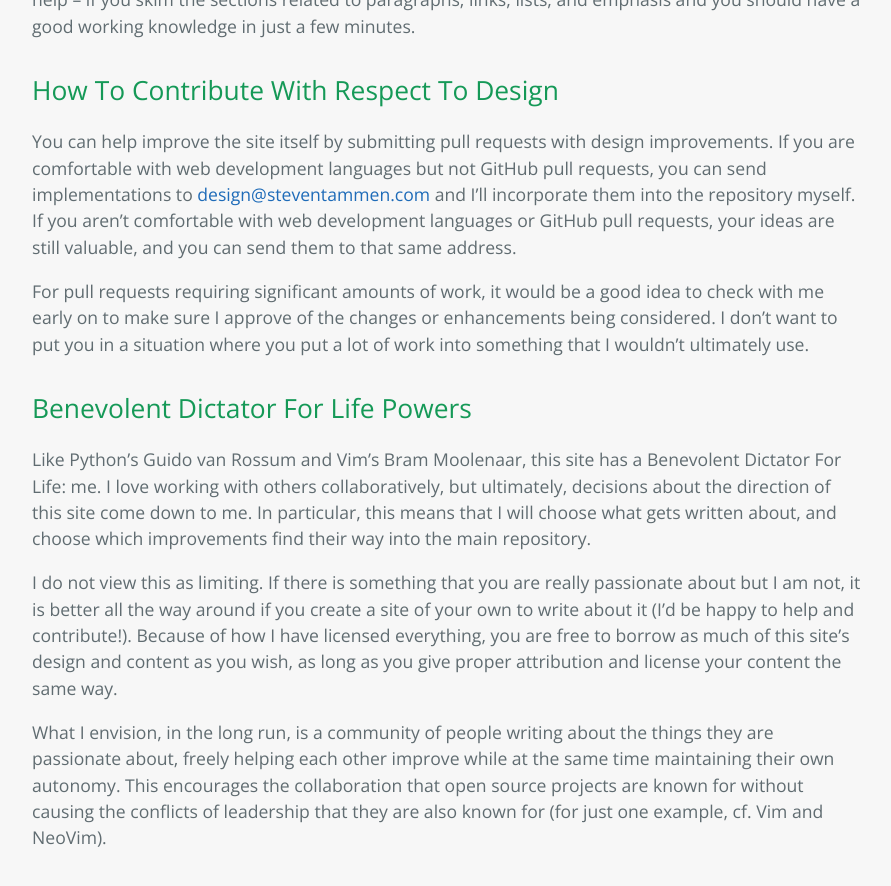
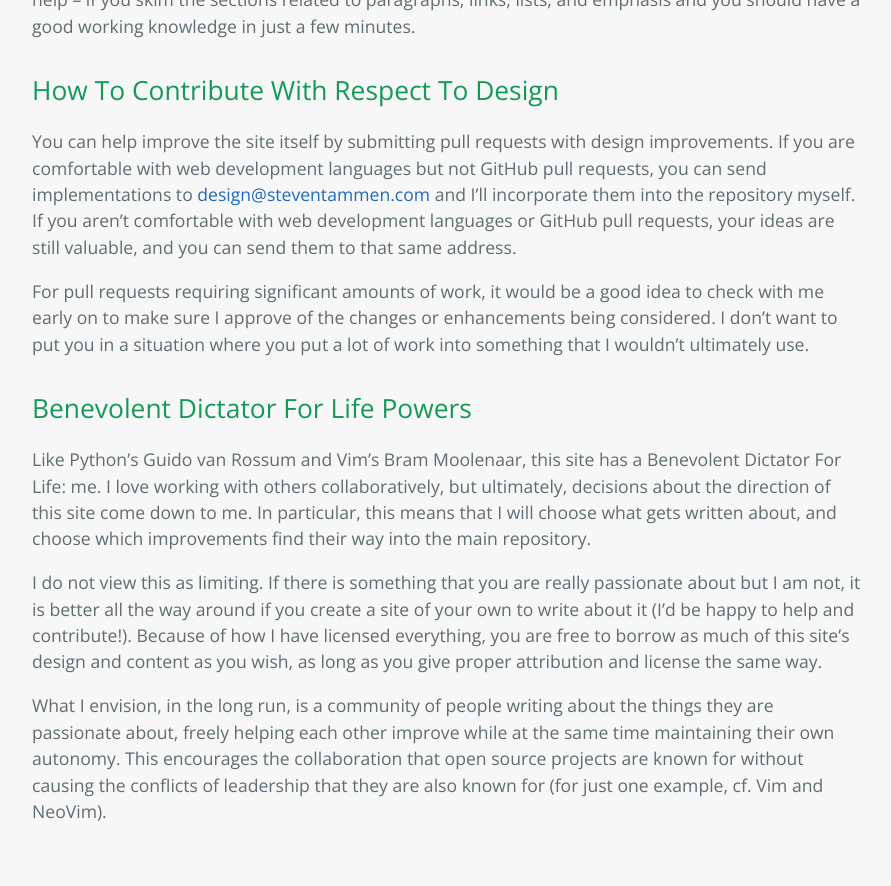
Before and after one commit to StevenTammen/StevenTammen.github.io, a Jekyll site: the page built from pages/contribute.md, in a window 1280 px wide and 900 px high, scrolled down 2014 px. Shown: the top 886 px of the window, without its empty margins (192-1083 px from the left). Built offline with Jekyll 4.4.1, drawn with Linux system fonts in a browser that asks for light colours; some of the changed lines change nothing that is shown; some of the changed text lies outside the part shown.

Commit message:
Update contribute.md

```diff
--- a/pages/contribute.md
+++ b/pages/contribute.md
@@ -1,10 +1,10 @@
 ---
-permalink: /contribute/
+permalink: /contribution-guidelines/
 layout: layout
-title: Contribute
+title: Contribution Guidelines
 ---
 
-<h1 class="center"> Contribute To The Site</h1>
+<h1 class="center"> Contribution Guidelines</h1>
 
 ## Planned Contributions: Waffle.io
 
@@ -60,6 +60,6 @@
 
 Like Python's Guido van Rossum and Vim's Bram Moolenaar, this site has a Benevolent Dictator For Life: me. I love working with others collaboratively, but ultimately, decisions about the direction of this site come down to me. In particular, this means that I will choose what gets written about, and choose which improvements find their way into the main repository.
 
-I do not view this as limiting. If there is something that you are really passionate about but I am not, it is better all the way around if you create a site of your own to write about it (I'd be happy to help and contribute!). Because of how I have licensed everything, you are free to borrow as much of this site's design and content as you wish, as long as you give proper attribution and license your content the same way.
+I do not view this as limiting. If there is something that you are really passionate about but I am not, it is better all the way around if you create a site of your own to write about it (I'd be happy to help and contribute!). Because of how I have licensed everything, you are free to borrow as much of this site's design and content as you wish, as long as you give proper attribution and license the same way.
 
 What I envision, in the long run, is a community of people writing about the things they are passionate about, freely helping each other improve while at the same time maintaining their own autonomy. This encourages the collaboration that open source projects are known for without causing the conflicts of leadership that they are also known for (for just one example, cf. Vim and NeoVim).
```
